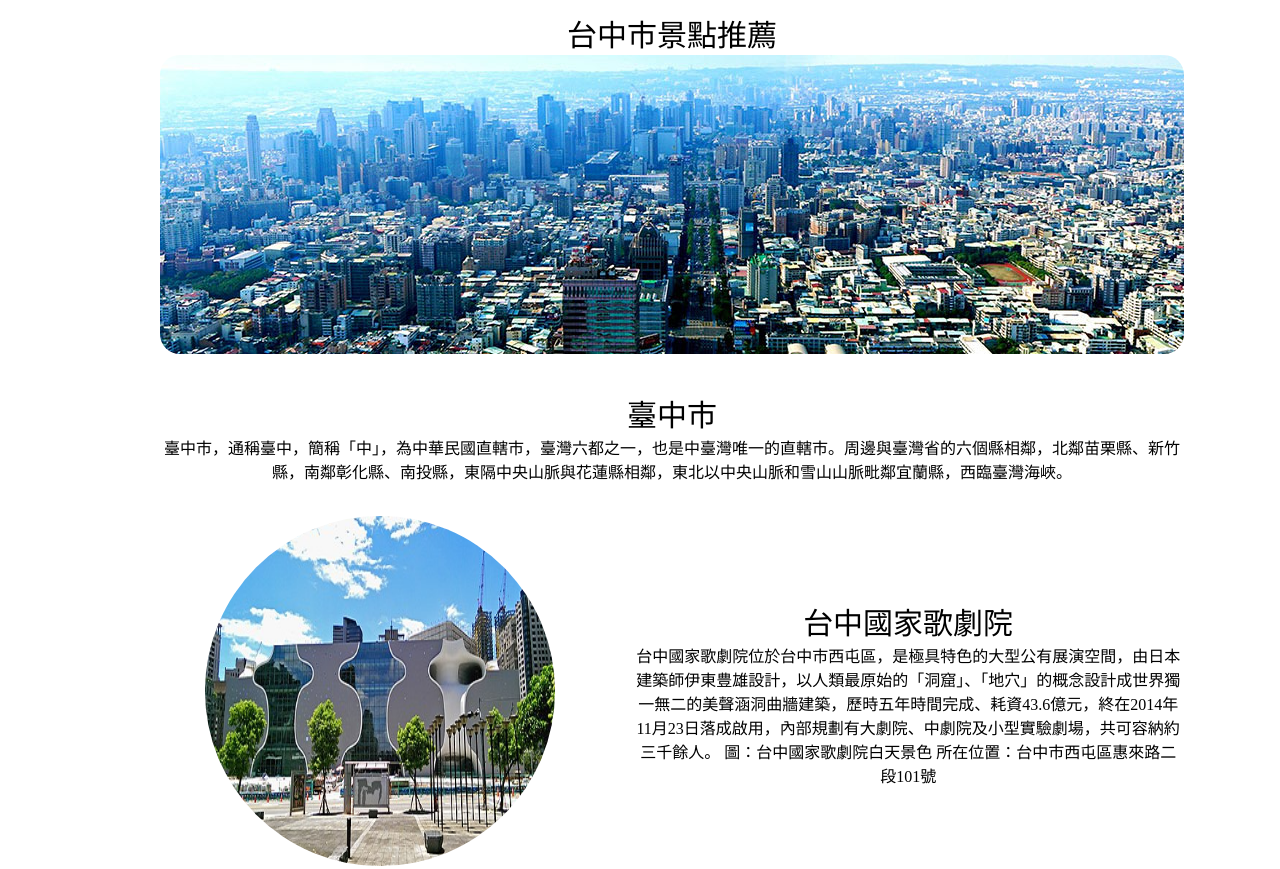
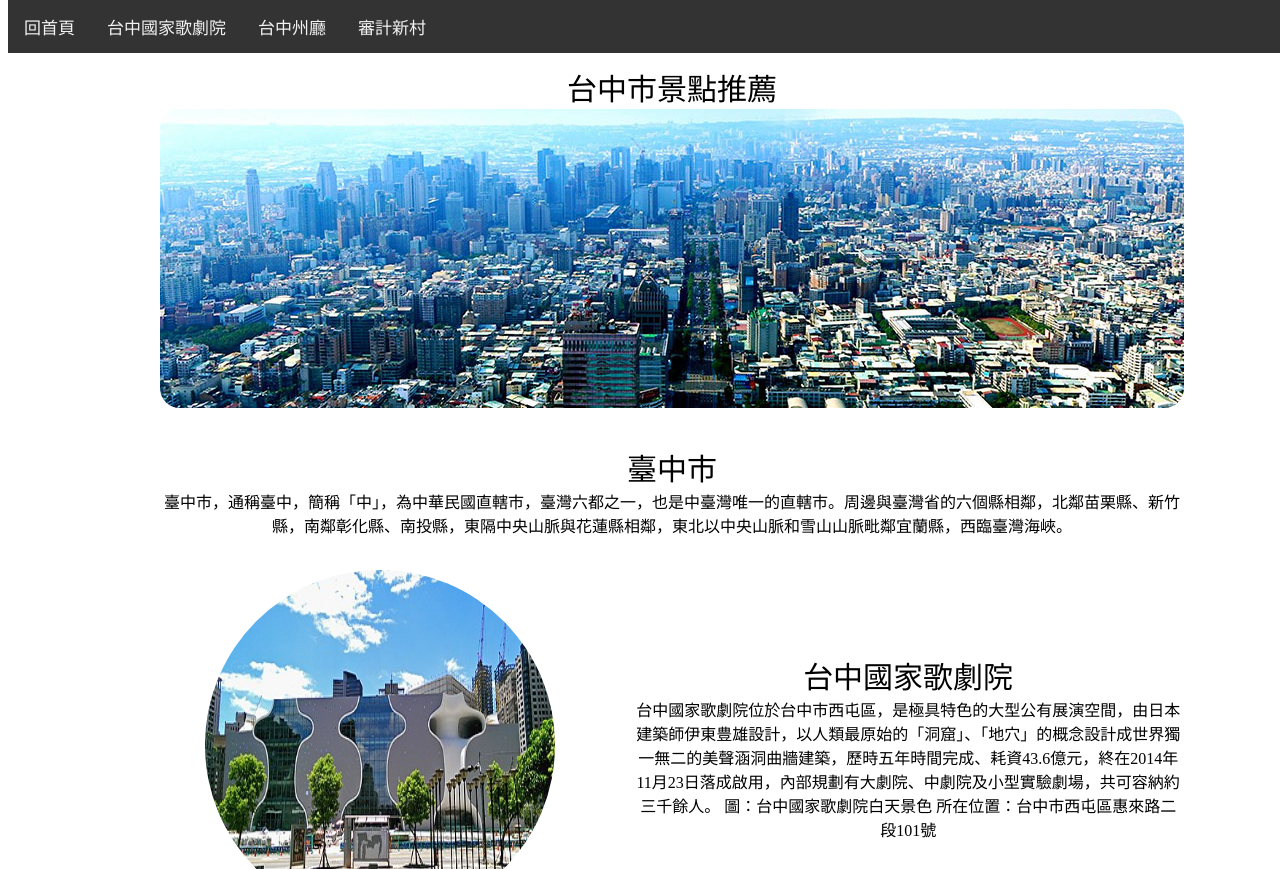
Before and after one commit to phyllishuang94411-beep/h1, a plain HTML site: page index.html in a window 1280 px wide. Shown: the top 869 px of the page. Drawn offline with Linux system fonts and the light colour scheme.

Commit message:
Add files via upload

```diff
--- a/index.html
+++ b/index.html
@@ -13,15 +13,50 @@
 		.large_font{font-size: 30px;}
 		.large_font:hover { background-color: black;color: white;}
 		.img_circle:hover { opacity: 80%;rotate: -5deg;}
+
+		.navbar {
+		  overflow: hidden;
+		  background-color: #333;
+		  position: fixed; /* Set the navbar to fixed position */
+		  top: 0; /* Position the navbar at the top of the page */
+		  width: 100%; /* Full width */
+		}
+
+		/* Links inside the navbar */
+		.navbar a {
+		  float: left;
+		  display: block;
+		  color: #f2f2f2;
+		  text-align: center;
+		  padding: 14px 16px;
+		  text-decoration: none;
+		  font-size: 17px
+		}
+
+		/* Change background on mouse-over */
+		.navbar a:hover {
+		  background: #ddd;
+		  color: black;
+		}
 	</style>
 </head>
 <body>
+
+	<div class="navbar">
+	  <a href="#home">回首頁</a>
+	  <a href="#s1">台中國家歌劇院</a>
+	  <a href="#s2">台中州廳</a>
+	  <a href="#s3">審計新村</a>
+	</div>
 
 <div class="container">
 		<table>
 			<tr>
 				<td  colspan="2">
-					<div class="large_font">台中市景點推薦</div>
+					<br>
+					<br>
+					<br>
+					<div id="home" class="large_font">台中市景點推薦</div>
 					<img class="img_rounded_corner" src="00.jpeg">
 				</td>
 			</tr>
@@ -34,7 +69,7 @@
 			</tr>
 			<tr>
 				<td>
-					<img class="img_circle" src="01.jpeg">
+					<img id="s1" class="img_circle" src="01.jpeg">
 				</td>
 				<td style="padding-right: 30px;">
 					<div class="large_font">台中國家歌劇院</div>
@@ -57,12 +92,12 @@
 
 				</td>
 				<td>
-					<img class="img_circle" src="02.jpeg">
+					<img id="s2" class="img_circle" src="02.jpeg">
 				</td>
 			</tr>
 			<tr>
 				<td>
-					<img class="img_circle" src="03.jpeg">
+					<img id="s3" class="img_circle" src="03.jpeg">
 				</td>
 				<td style="padding-right: 30px;">
 					<div class="large_font">審計新村</div>
@@ -71,11 +106,28 @@
 					圖：審計新村
 
 					所在位置：台中市西區民生路368巷
+
 				</td>
 			</tr>
+
+
 			<tr>
 				<td colspan="2">
+				<br>
+				<br>
+					<iframe src="https://www.google.com/maps/d/embed?mid=1Ie3dsYPVJPsd-hZ-6M8pCU5gTJJ0KT4&ehbc=2E312F" width="900" height="600"></iframe>
+				<br>
+				<br>
+				</td>
+			</tr>
+
+
+
+			<tr>
+				<td colspan="2">
+					<center>
 					<div style="width: 1024px;height:50px;line-height:50px;background-color: black;color: white;">觀三A 黃沛筑 Copyright Reversed 2025</div>
+					<center>
 				</td>
 			</tr>
 		</table>
```
